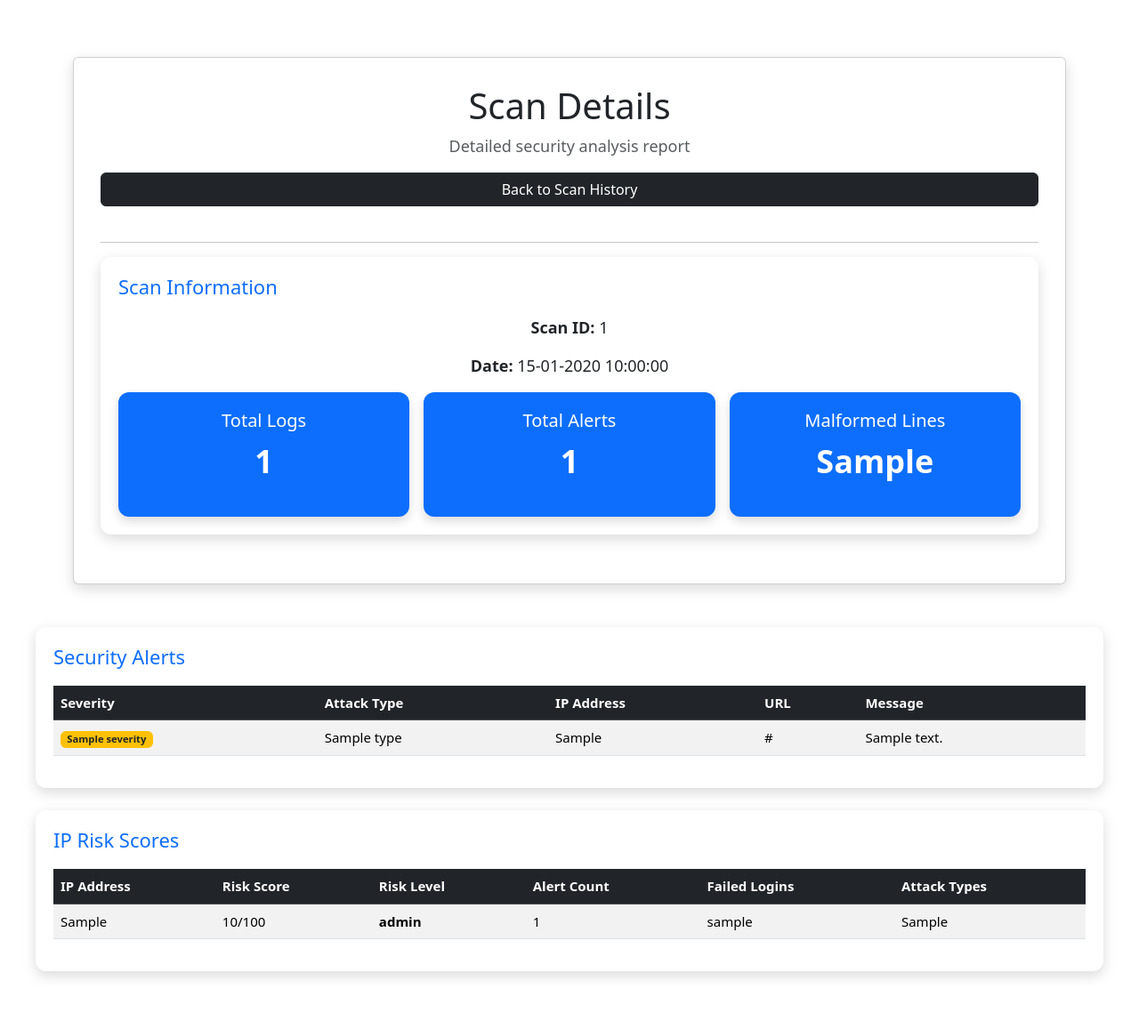
After one commit to sourav2442/LogLens, a Flask app: page /history/1 in a window 1280 px wide. The commit adds this page. Shown: the whole page at 89% size. Run offline with Flask 3, Linux system fonts and the light colour scheme; a database or web service that is not in the repository returns one stand-in record (values such as "Sample title").

Commit message:
Day 2: MongoDB integration and scan history dashboard

```diff
--- a/app.py
+++ b/app.py
@@ -7,6 +7,7 @@ from reportlab.platypus import SimpleDocTemplate, Table, TableStyle
 from reportlab.lib import colors
 
 from parser.parser import parse_logs
+from database.scan_storage import save_scan
 
 from reportlab.platypus import (
     SimpleDocTemplate,
@@ -65,6 +66,12 @@ def upload():
 
     results = parse_logs(file_path)
 
+    # Save scan results to MongoDB Atlas
+
+    scan_id = save_scan(results)
+
+    print(f"Scan saved to MongoDB. Scan ID: {scan_id}")
+
     return render_template(
     "index.html",
     total_logs=results["total_logs"],
@@ -78,6 +85,59 @@ def upload():
     top_urls=results["top_urls"],
     ip_risk_scores=results.get("ip_risk_scores", []),
     )
+
+@app.route("/history")
+def scan_history():
+
+    from database.db import db
+
+    scans = list(
+        db.scans.find().sort("scan_date", -1).limit(50)
+    )
+
+    return render_template(
+        "history.html",
+        scans=scans
+    )
+
+@app.route("/history/<scan_id>")
+def scan_details(scan_id):
+
+    from flask import abort
+    from database.db import db
+
+    # Find the selected scan
+    scan = db.scans.find_one(
+        {"scan_id": scan_id},
+        {"_id": 0}
+    )
+
+    if scan is None:
+        abort(404)
+
+    # Get alerts belonging to this scan
+    alerts = list(
+        db.alerts.find(
+            {"scan_id": scan_id},
+            {"_id": 0}
+        )
+    )
+
+    # Get IP risk scores belonging to this scan
+    ip_risks = list(
+        db.ip_risks.find(
+            {"scan_id": scan_id},
+            {"_id": 0}
+        ).sort("score", -1)
+    )
+
+    return render_template(
+        "scan_details.html",
+        scan=scan,
+        alerts=alerts,
+        ip_risks=ip_risks
+    )
+
 @app.route("/export/csv")
 def export_csv():
 
--- a/app/static/css/style.css
+++ b/app/static/css/style.css
@@ -235,3 +235,9 @@ table{
 .table-responsive {
     overflow-x: auto;
 }
+.stat-card h2 {
+    color: white !important;
+    font-size: 36px;
+    font-weight: bold;
+    margin-top: 12px;
+}
--- /dev/null
+++ b/app/templates/scan_details.html
@@ -0,0 +1,206 @@
+<!DOCTYPE html>
+<html lang="en">
+
+<head>
+    <meta charset="UTF-8">
+    <meta name="viewport" content="width=device-width, initial-scale=1.0">
+
+    <title>LogLens - Scan Details</title>
+
+    <link rel="stylesheet"
+          href="{{ url_for('static', filename='css/style.css') }}">
+
+    <link href="https://cdn.jsdelivr.net/npm/bootstrap@5.3.3/dist/css/bootstrap.min.css"
+          rel="stylesheet">
+</head>
+
+<body>
+
+<div class="container py-4">
+
+    <div class="card">
+
+        <h1>Scan Details</h1>
+
+        <p class="text-muted">
+            Detailed security analysis report
+        </p>
+
+        <a href="{{ url_for('scan_history') }}"
+           class="btn btn-dark mb-4">
+            Back to Scan History
+        </a>
+
+        <hr>
+
+        <!-- Scan Information -->
+
+        <div class="panel">
+
+            <h2>Scan Information</h2>
+
+            <p><strong>Scan ID:</strong> {{ scan.scan_id }}</p>
+
+            <p>
+                <strong>Date:</strong>
+                {{ scan.scan_date.strftime("%d-%m-%Y %H:%M:%S") }}
+            </p>
+
+            <div class="row g-3">
+
+                <div class="col-md-4">
+                    <div class="stat-card">
+                        <h5>Total Logs</h5>
+                        <h2>{{ scan.get('total_logs', 0) }}</h2>
+                    </div>
+                </div>
+
+                <div class="col-md-4">
+                    <div class="stat-card">
+                        <h5>Total Alerts</h5>
+                        <h2>{{ scan.get('total_alerts', 0) }}</h2>
+                    </div>
+                </div>
+
+                <div class="col-md-4">
+                    <div class="stat-card">
+                        <h5>Malformed Lines</h5>
+                        <h2>{{ scan.get('malformed_lines', 0) }}</h2>
+                    </div>
+                </div>
+
+            </div>
+        </div>
+    </div>
+
+</div>
+        </div>
+
+        <!-- Security Alerts -->
+
+        <div class="panel mt-4">
+
+            <h2>Security Alerts</h2>
+
+            <div class="table-responsive">
+
+                <table class="table table-striped table-hover">
+
+                    <thead class="table-dark">
+                        <tr>
+                            <th>Severity</th>
+                            <th>Attack Type</th>
+                            <th>IP Address</th>
+                            <th>URL</th>
+                            <th>Message</th>
+                        </tr>
+                    </thead>
+
+                    <tbody>
+
+                        {% for alert in alerts %}
+
+                        <tr>
+
+                            <td>
+                                {% if alert.severity == "High" %}
+                                    <span class="badge bg-danger">High</span>
+                                {% else %}
+                                    <span class="badge bg-warning text-dark">
+                                        {{ alert.severity }}
+                                    </span>
+                                {% endif %}
+                            </td>
+
+                            <td>{{ alert.type }}</td>
+                            <td>{{ alert.ip }}</td>
+                            <td>{{ alert.url }}</td>
+                            <td>{{ alert.message }}</td>
+
+                        </tr>
+
+                        {% else %}
+
+                        <tr>
+                            <td colspan="5" class="text-center">
+                                No alerts found for this scan.
+                            </td>
+                        </tr>
+
+                        {% endfor %}
+
+                    </tbody>
+
+                </table>
+
+            </div>
+
+        </div>
+
+        <!-- IP Risk Scores -->
+
+        <div class="panel mt-4">
+
+            <h2>IP Risk Scores</h2>
+
+            <div class="table-responsive">
+
+                <table class="table table-striped table-hover">
+
+                    <thead class="table-dark">
+                        <tr>
+                            <th>IP Address</th>
+                            <th>Risk Score</th>
+                            <th>Risk Level</th>
+                            <th>Alert Count</th>
+                            <th>Failed Logins</th>
+                            <th>Attack Types</th>
+                        </tr>
+                    </thead>
+
+                    <tbody>
+
+                        {% for item in ip_risks %}
+
+                        <tr>
+
+                            <td>{{ item.ip }}</td>
+                            <td>{{ item.score }}/100</td>
+
+                            <td>
+                                <strong>{{ item.risk_level }}</strong>
+                            </td>
+
+                            <td>{{ item.alert_count }}</td>
+                            <td>{{ item.failed_logins }}</td>
+
+                            <td>
+                                {{ item.attack_types | join(", ") }}
+                            </td>
+
+                        </tr>
+
+                        {% else %}
+
+                        <tr>
+                            <td colspan="6" class="text-center">
+                                No IP risk information available.
+                            </td>
+                        </tr>
+
+                        {% endfor %}
+
+                    </tbody>
+
+                </table>
+
+            </div>
+
+        </div>
+
+    </div>
+
+</div>
+
+</body>
+</html>
--- /dev/null
+++ b/test_mongodb.py
@@ -0,0 +1,3 @@
+from database.db import test_connection
+
+test_connection()
```
Also changed, not shown: app/templates/history.html (added, +105 -0 lines), app/templates/index.html (+8 -0 lines), database/db.py (added, +38 -0 lines), database/scan_storage.py (added, +63 -0 lines), database/__init__.py (added).
